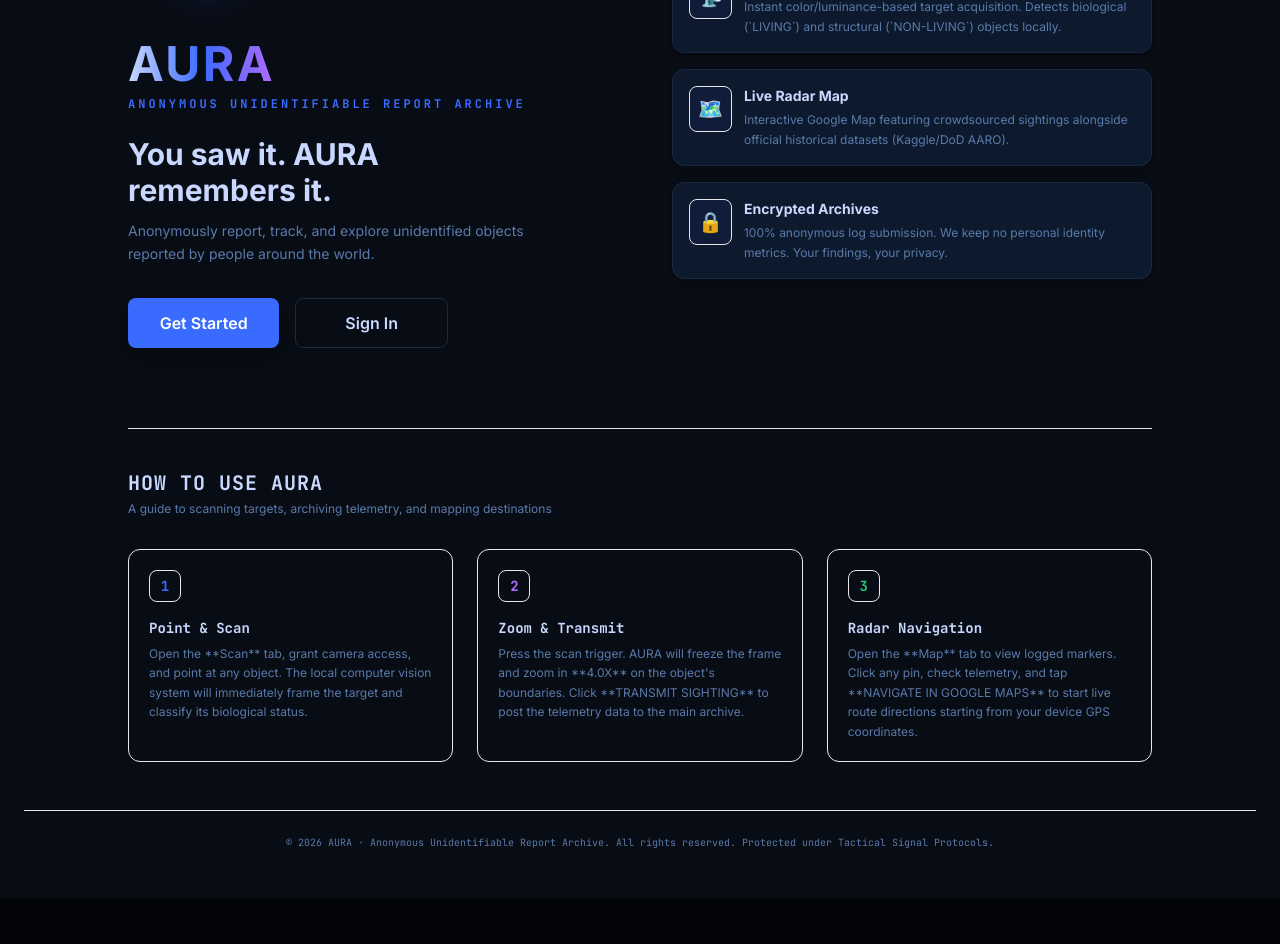
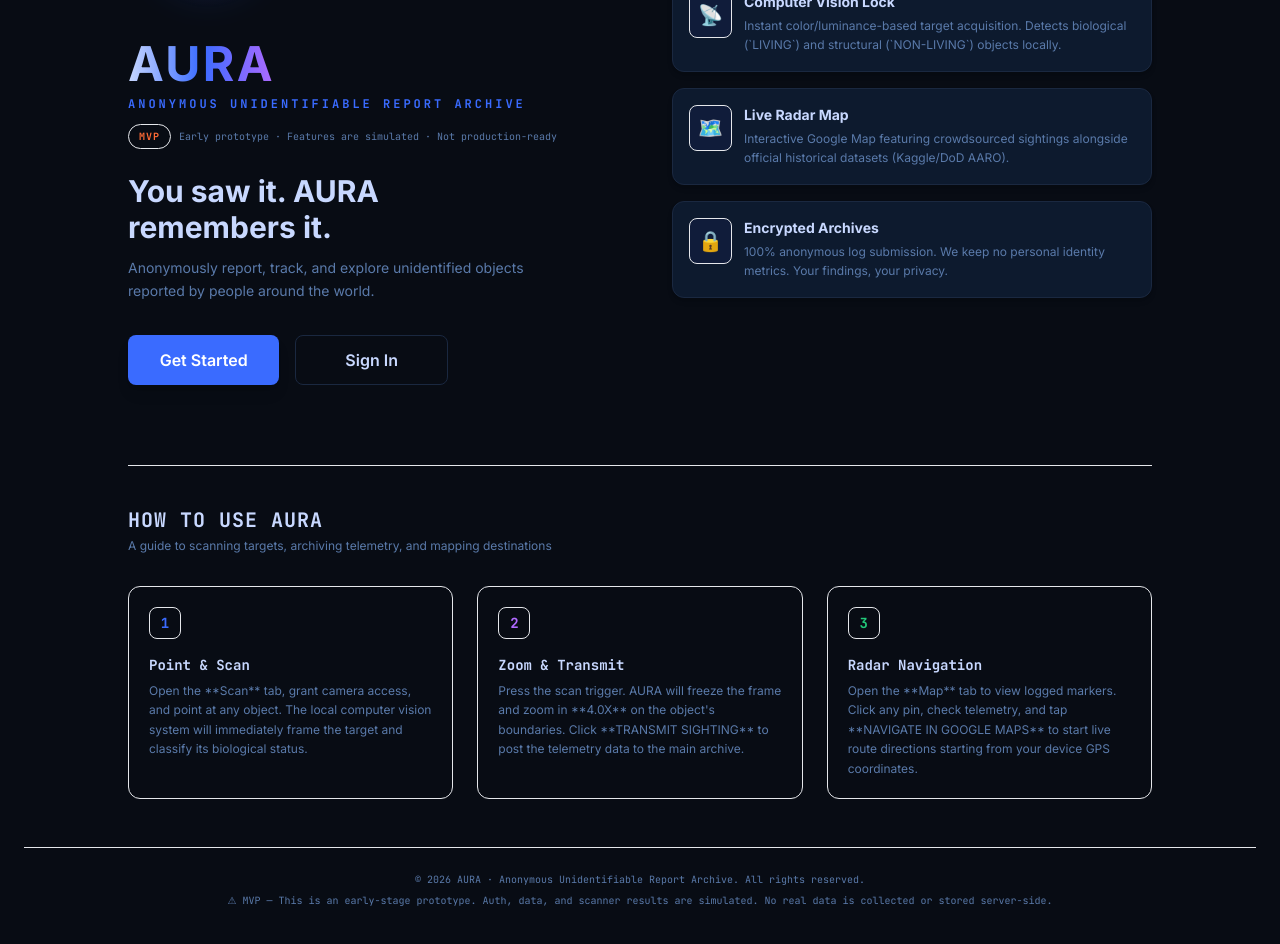
Before and after one commit to SuvinCode/AURA, a React (Vite) app: page / in a window 1280 px wide. Shown: the part 200-1144 px from the top of the page. Before the commit the page ends 1098 px from the top, so only its background shows below. Built offline with nearby package versions, Linux system fonts and the light colour scheme.

Commit message:
feat: update Landing page with MVP badge and prototype disclaimer, adjust footer layout for clarity

```diff
--- a/src/pages/Landing.jsx
+++ b/src/pages/Landing.jsx
@@ -77,10 +77,24 @@ export default function Landing({ onNavigate, isLaptopDimensions }) {
               initial={{ opacity: 0 }}
               animate={{ opacity: 1 }}
               transition={{ delay: 0.3 }}
-              className="text-aura-blue uppercase tracking-[0.25em] text-[10px] sm:text-xs font-bold font-mono mb-6"
+              className="text-aura-blue uppercase tracking-[0.25em] text-[10px] sm:text-xs font-bold font-mono mb-3"
             >
               Anonymous Unidentifiable Report Archive
             </motion.p>
+
+            <motion.div
+              initial={{ opacity: 0, scale: 0.9 }}
+              animate={{ opacity: 1, scale: 1 }}
+              transition={{ delay: 0.38 }}
+              className="flex items-center gap-2 mb-6"
+            >
+              <span className="px-2.5 py-1 rounded-full bg-aura-orange/15 border border-aura-orange/40 text-aura-orange text-[10px] font-mono font-bold tracking-widest uppercase">
+                MVP
+              </span>
+              <span className="text-[10px] text-aura-muted font-mono">
+                Early prototype · Features are simulated · Not production-ready
+              </span>
+            </motion.div>
 
             <motion.h2
               initial={{ opacity: 0, y: 10 }}
@@ -234,8 +248,11 @@ export default function Landing({ onNavigate, isLaptopDimensions }) {
       </div>
 
       {/* Footer */}
-      <footer className="text-center text-aura-muted text-[10px] py-6 border-t border-aura-border/40 font-mono">
-        © {new Date().getFullYear()} AURA · Anonymous Unidentifiable Report Archive. All rights reserved. Protected under Tactical Signal Protocols.
+      <footer className="text-center text-aura-muted text-[10px] py-6 border-t border-aura-border/40 font-mono space-y-1.5">
+        <p>© {new Date().getFullYear()} AURA · Anonymous Unidentifiable Report Archive. All rights reserved.</p>
+        <p className="text-aura-orange/70">
+          ⚠ MVP — This is an early-stage prototype. Auth, data, and scanner results are simulated. No real data is collected or stored server-side.
+        </p>
       </footer>
     </div>
   );
```
